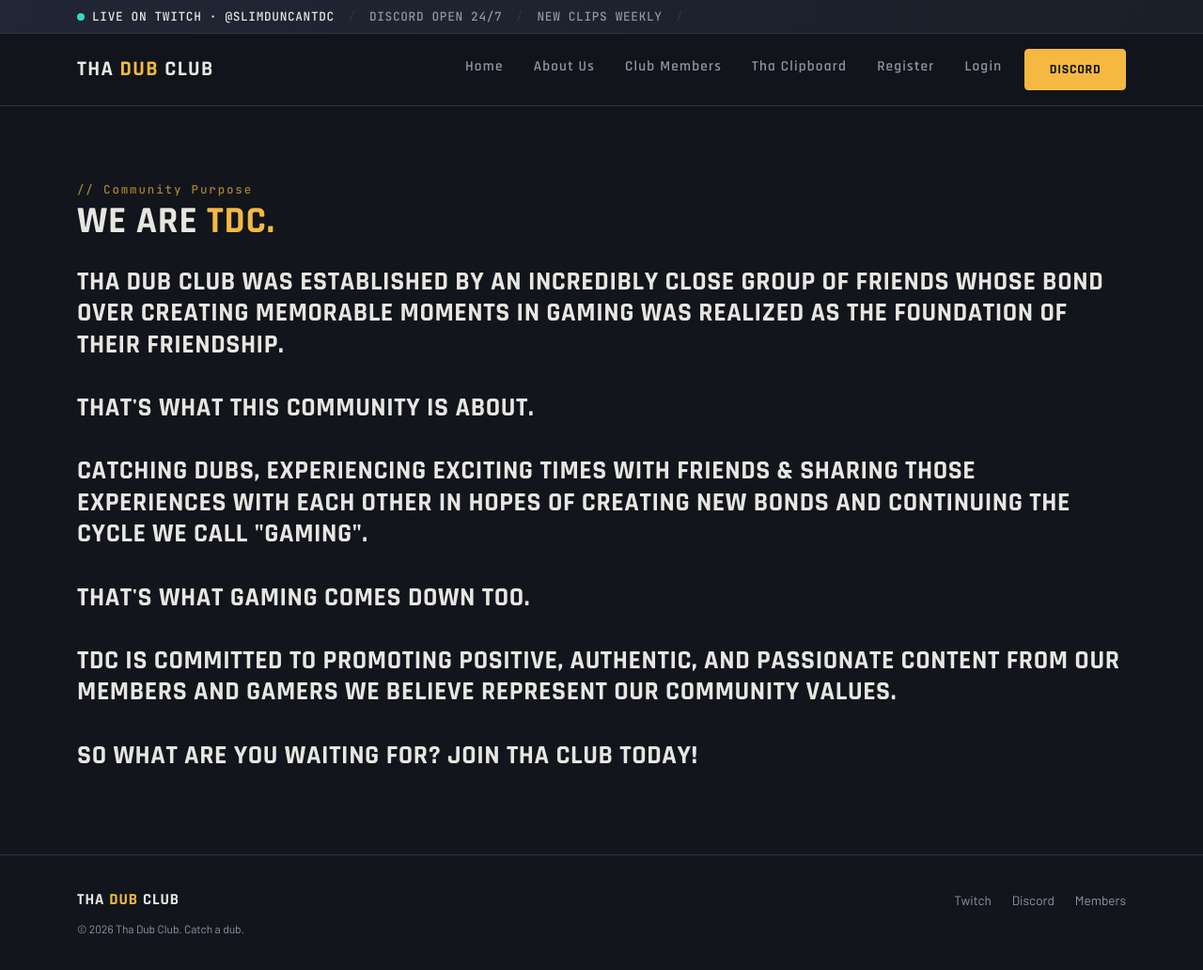
After one commit to eadenr2026/tdc, a Flask app: page /about_us in a window 1280 px wide. The commit adds this page. Shown: the whole page at 94% size. Run offline with Flask 3, Linux system fonts and the light colour scheme.

Commit message:
Created About_Us.html Page

```diff
--- a/app.py
+++ b/app.py
@@ -16,6 +16,11 @@ club_clips()
 @app.route("/")
 def home():
     return render_template("index.html")
+
+# Route to About us Page
+@app.route("/about_us", methods=["GET"])
+def about_us():
+    return render_template("about_us.html")
 
 # Route to TDC Registration Page
 @app.route("/register", methods=["GET", "POST"])
--- /dev/null
+++ b/templates/about_us.html
@@ -0,0 +1,84 @@
+<!DOCTYPE html>
+<html lang="en">
+<head>
+	<meta charset="utf-8">
+	<meta name="viewport" content="width=device-width, initial-scale=1.0">
+	<title>Tha Dub Club</title>
+	<link href="https://cdn.jsdelivr.net/npm/bootstrap@5.3.8/dist/css/bootstrap.min.css" rel="stylesheet">
+	<link rel="preconnect" href="https://fonts.googleapis.com">
+	<link href="https://fonts.googleapis.com/css2?family=Rajdhani:wght@500;600;700&family=Barlow:wght@400;500;600&family=JetBrains+Mono:wght@500;700&display=swap" rel="stylesheet">
+	<script src="https://cdn.jsdelivr.net/npm/bootstrap@5.3.8/dist/js/bootstrap.bundle.min.js"></script>
+	<link rel="stylesheet" href="{{ url_for('static', filename='css/style.css') }}">
+</head>
+<body>
+
+	<!-- Live ticker -->
+	<div class="tdc-ticker py-2">
+		<div class="container d-flex flex-wrap align-items-center">
+			<span><span class="tdc-dot"></span>LIVE ON TWITCH · @SLIMDUNCANTDC</span>
+			<span class="tdc-ticker-sep">/</span>
+			<span class="text-tdc-dim" style="color: var(--tdc-text-dim);">DISCORD OPEN 24/7</span>
+			<span class="tdc-ticker-sep">/</span>
+			<span style="color: var(--tdc-text-dim);">NEW CLIPS WEEKLY</span>
+			<span class="tdc-ticker-sep">/</span>
+			{% if session.username %}
+				<span style="color: var(--tdc-text-dim);">WELCOME TO THA DUB CLUB, {{ session.username }}</span>
+			{% endif %}
+		</div>
+	</div>
+
+	<!-- Navbar -->
+	<nav class="navbar navbar-expand-lg tdc-navbar sticky-top py-3">
+		<div class="container">
+			<a class="navbar-brand tdc-brand" href="#">THA <span>DUB</span> CLUB</a>
+			<button class="navbar-toggler" type="button" data-bs-toggle="collapse" data-bs-target="#tdcNav" style="border-color: var(--tdc-line);">
+				<span class="navbar-toggler-icon"></span>
+			</button>
+			<div class="collapse navbar-collapse justify-content-end" id="tdcNav">
+				<ul class="navbar-nav">
+					<li class="nav-item"><a class="nav-link tdc-nav-link active" href="/">Home</a></li>
+					<li class="nav-item"><a class="nav-link tdc-nav-link" href="#about">About Us</a></li>
+					<li class="nav-item"><a class="nav-link tdc-nav-link" href="#roster">Club Members</a></li>
+					<li class="nav-item"><a class="nav-link tdc-nav-link" href="/clipboard">Tha Clipboard</a></li>
+					{% if not session %}
+					<li class="nav-item"><a class="nav-link tdc-nav-link active" href="/register">Register</a></li>
+					<li class="nav-item"><a class="nav-link tdc-nav-link active" href="/login">Login</a></li>
+					{% else %}
+					<li class="nav-item"><a class="nav-link tdc-nav-link active" href="/submit">Submit Clips</a></li>
+					<li class="nav-item"><a class="nav-link tdc-nav-link active" href="/profile">Profile</a></li>
+					{% endif %}
+					<li class="nav-item ms-lg-2">
+						<a class="btn btn-tdc-gold btn-sm" href="https://discord.gg/bpzUydbw4">Discord</a>
+					</li>
+				</ul>
+			</div>
+		</div>
+	</nav>
+
+    <section class="tdc-section" id="content">
+      <div class="container">
+        <div class="tdc-kicker">// Community Purpose
+        </div>
+        <h1 class="mb-4">We are <span style="color: var(--tdc-gold);">TDC.</span></h1>
+        <h3>Tha Dub Club was established by an incredibly close group of friends whose bond over creating
+        memorable moments in gaming was realized as the foundation of their friendship.<br></br>That's what this
+        community is about.<br></br> Catching dubs, experiencing exciting times with friends & sharing those experiences with each other
+        in hopes of creating new bonds and continuing the cycle we call "gaming".<br></br> That's what Gaming comes down too.<br></br>
+        TDC is committed to promoting positive, authentic, and passionate content from our members and gamers we believe represent our community values.<br></br>
+        So what are you waiting for? Join Tha Club Today!</h3>
+      </div>
+    </section>
+
+    <!-- Footer -->
+	<footer class="tdc-footer">
+		<div class="container d-flex flex-wrap justify-content-between align-items-center">
+			<div class="tdc-brand" style="font-size: 1.05rem;">THA <span style="color: var(--tdc-gold);">DUB</span> CLUB</div>
+			<div>
+				<a href="https://twitch.tv/SlimDuncantdc">Twitch</a>
+				<a href="https://discord.gg/768zjNapB">Discord</a>
+				<a href="#roster">Members</a>
+			</div>
+		</div>
+		<div class="container mt-2" style="font-size: 0.75rem;">&copy; 2026 Tha Dub Club. Catch a dub.</div>
+	</footer>
+</body>
--- a/templates/index.html
+++ b/templates/index.html
@@ -37,7 +37,7 @@
 			<div class="collapse navbar-collapse justify-content-end" id="tdcNav">
 				<ul class="navbar-nav">
 					<li class="nav-item"><a class="nav-link tdc-nav-link active" href="/">Home</a></li>
-					<li class="nav-item"><a class="nav-link tdc-nav-link" href="#about">About Us</a></li>
+					<li class="nav-item"><a class="nav-link tdc-nav-link" href="/about_us">About Us</a></li>
 					<li class="nav-item"><a class="nav-link tdc-nav-link" href="#roster">Club Members</a></li>
 					<li class="nav-item"><a class="nav-link tdc-nav-link" href="/clipboard">Tha Clipboard</a></li>
 					{% if not session %}
```
